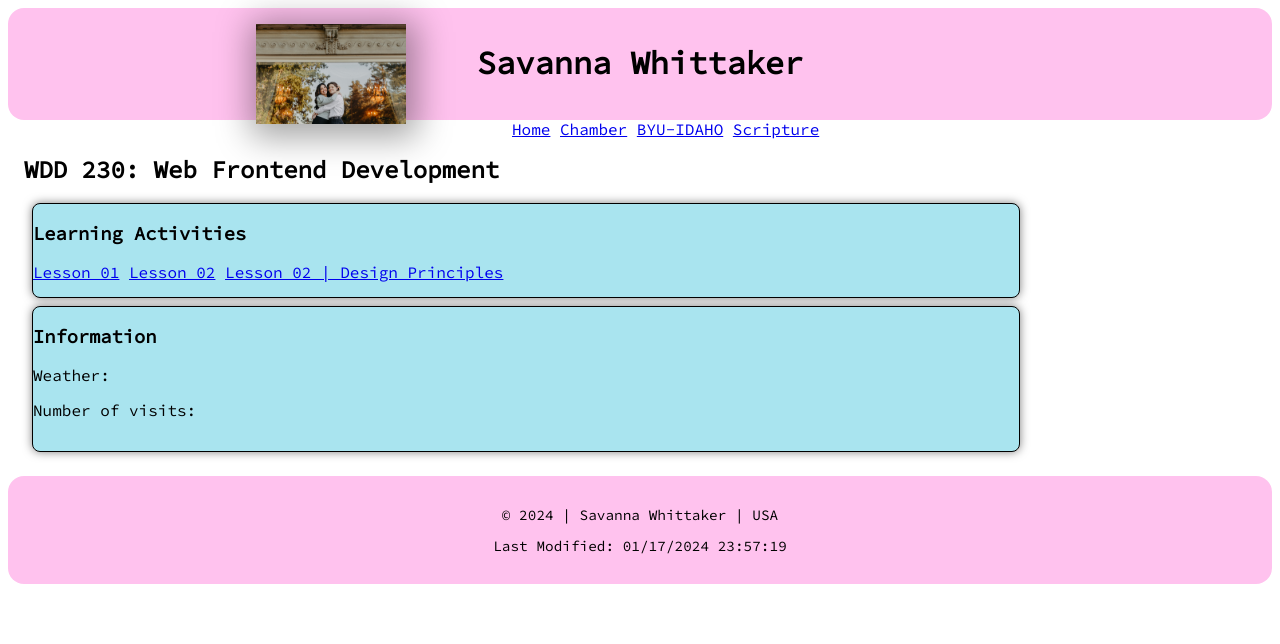
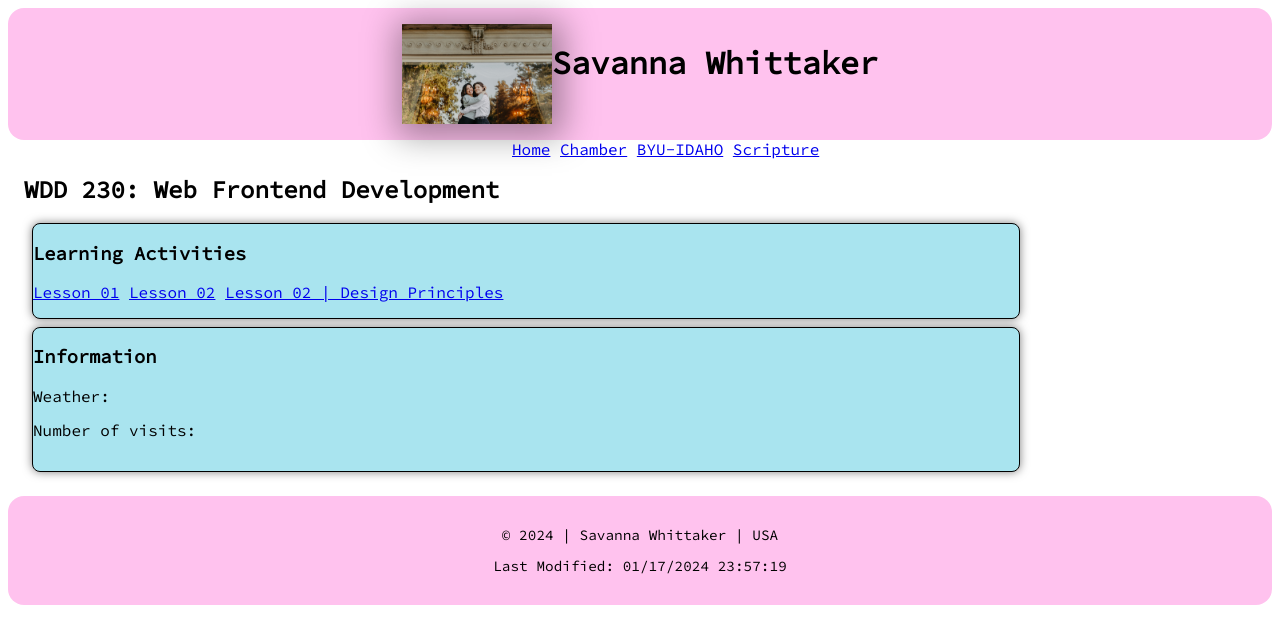
Before and after one commit to savannamw2/wdd230, a plain HTML site: page index.html in a window 1280 px wide. Drawn offline with Linux system fonts and the light colour scheme; a web font is replaced by a local one.

Commit message:
fixed bugs

```diff
--- a/styles/base.css
+++ b/styles/base.css
@@ -1,13 +1,13 @@
 @import url('https://fonts.googleapis.com/css2?family=Arsenal&family=Source+Code+Pro&display=swap');
 
-body{
+body {
     margin: auto;
     padding: .5rem;
     font-family: Arsenal, Source Code Pro, Arial, sans-serif;
     font-size: 16px;
 }
 
-.header{
+.header {
     display: flex;
     background-color: #FFC2EE;
     color: black;
@@ -34,9 +34,8 @@ nav {
 }
 
 .profile-picture {
-    position: absolute;
-    left: 20%;
-    box-shadow: 3px 5px 32px 8px rgba(0,0,0,0.36);
+    position: left;
+    box-shadow: 3px 5px 32px 8px rgba(0, 0, 0, 0.36);
 
 }
 
```
